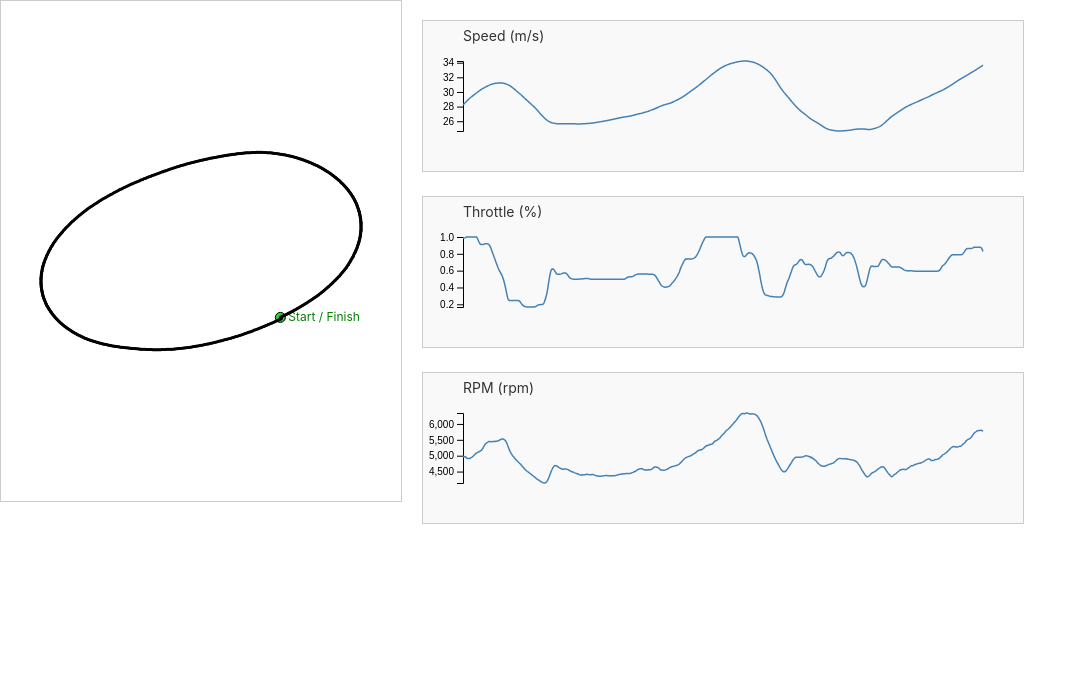
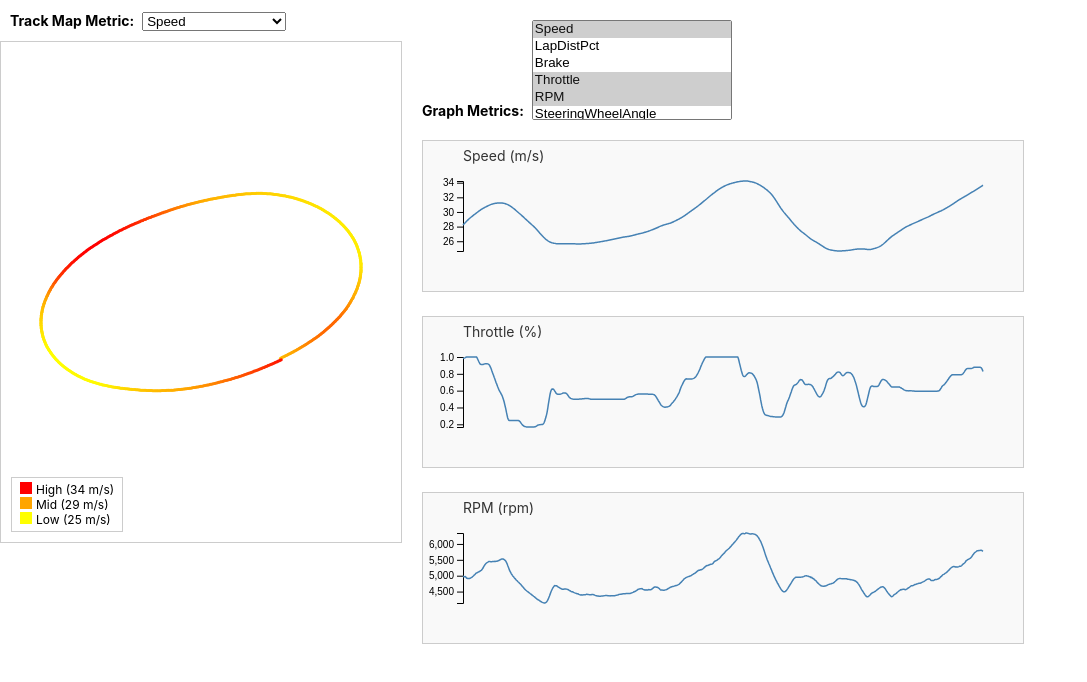
Before and after one commit to ksethi1/motorsport-telemetry, a React (Create React App) app in the folder race-data-viz/: page / in a window 1280 px wide. Shown: the top 682 px of the page, without its empty margins (0-1087 px from the left). Built offline with nearby package versions, Linux system fonts and the light colour scheme.

Commit message:
Large overhaul to track (i.e. heatmap, legend labeling, and selective line chart display)

```diff
--- a/race-data-viz/src/components/TelemetryApp.js
+++ b/race-data-viz/src/components/TelemetryApp.js
@@ -1,18 +1,15 @@
-/*
-Joey - default 2D track with corresponding line graphs that track user's curson on the racetrack
-[tried with .csv file and ran into difficulties, so I transformed it to a .json file; used example data from the original proposal]
-*/
-
 import React, { useEffect, useState, useRef } from 'react';
 import * as d3 from 'd3';
 
+// Main component that loads telemetry data and renders both the track map and graphs
 export default function TelemetryViewer() {
-  // Store the telemetry data and currently hovered point
   const [data, setData] = useState([]);
   const [hoverIndex, setHoverIndex] = useState(null);
+  const [selectedMapMetric, setSelectedMapMetric] = useState('Speed');
+  const [selectedGraphMetrics, setSelectedGraphMetrics] = useState(['Speed', 'Throttle', 'RPM']);
   const containerRef = useRef();
 
-  // Load the full telemetry JSON file when the component mounts
+  // Fetch telemetry data once when component mounts
   useEffect(() => {
     fetch('/data/telemetry_full.json')
       .then(res => res.json())
@@ -21,35 +18,32 @@ export default function TelemetryViewer() {
 
   if (!data.length) return <div>Loading...</div>;
 
-  // SVG canvas dimensions and padding
   const width = 400;
   const height = 500;
   const padding = 40;
 
-  // Compute lat/lon ranges from telemetry
   const lons = data.map(p => p.Lon);
   const lats = data.map(p => p.Lat);
   const lonRange = d3.extent(lons);
   const latRange = d3.extent(lats);
 
-  // Determine scaling factor to fit track in box
+  // Calculate scale and center for projection based on GPS bounds
   const scale = Math.min(
     (width - 2 * padding) / (lonRange[1] - lonRange[0]),
     (height - 2 * padding) / (latRange[1] - latRange[0])
   );
 
-  // Compute the center point of the track
   const lonCenter = (lonRange[0] + lonRange[1]) / 2;
   const latCenter = (latRange[0] + latRange[1]) / 2;
 
-  // Convert lat/lon into X/Y screen coordinates
+  // Project Lon/Lat to SVG x/y coordinates
   const project = (lon, lat) => {
     const x = (lon - lonCenter) * scale + width / 2;
     const y = height / 2 - (lat - latCenter) * scale;
     return [x, y];
   };
 
-  // Find the closest point on the track to the cursor
+  // Find the closest data point to a mouse x/y coordinate
   const findClosestIndex = (x, y) => {
     let minDist = Infinity;
     let closest = null;
@@ -64,12 +58,27 @@ export default function TelemetryViewer() {
     return closest;
   };
 
-  // Choose which telemetry metrics to show as side graphs
-  const metrics = ['Speed', 'Throttle', 'RPM'];
+  // Extract numeric telemetry metrics to show in dropdowns
+  const metrics = Object.keys(data[0]).filter(k => typeof data[0][k] === 'number' && !['Lon', 'Lat'].includes(k));
+
+  // Color scale based on selected map metric
+  const metricExtent = d3.extent(data, d => d[selectedMapMetric]);
+  const colorScale = d3.scaleLinear()
+    .domain([metricExtent[0], (metricExtent[0] + metricExtent[1]) / 2, metricExtent[1]])
+    .range(['yellow', 'orange', 'red']);
 
   return (
     <div style={{ display: 'flex', height: '100vh' }}>
-      {/* Track display */}
+      <div style={{ display: 'flex', flexDirection: 'column' }}>
+        {/* Dropdown to select heatmap metric */}
+        <div style={{ padding: 10 }}>
+          <label style={{ fontSize: 14, fontWeight: 'bold', marginRight: 8 }}>Track Map Metric:</label>
+          <select value={selectedMapMetric} onChange={e => setSelectedMapMetric(e.target.value)}>
+            {metrics.map(m => <option key={m} value={m}>{m}</option>)}
+          </select>
+        </div>
+
+        {/* Track map with heatmap overlay and hover tracking */}
         <div
           ref={containerRef}
           style={{ width: width, height: height, background: 'white', border: '1px solid #ccc', cursor: 'pointer', position: 'relative' }}
@@ -83,37 +92,57 @@ export default function TelemetryViewer() {
           onMouseLeave={() => setHoverIndex(null)}
         >
           <svg width={width} height={height}>
-          {/* Start/Finish marker */}
+            {/* Draw green line from start to finish */}
             {(() => {
-            const [x, y] = project(data[0].Lon, data[0].Lat);
+              const [x1, y1] = project(data[0].Lon, data[0].Lat);
+              const [x2, y2] = project(data[data.length - 1].Lon, data[data.length - 1].Lat);
               return (
-              <g>
-                <circle cx={x} cy={y} r={5} fill="limegreen" stroke="black" strokeWidth={1} />
-                <text x={x + 8} y={y + 4} fontSize={12} fill="green">Start / Finish</text>
-              </g>
+                <line x1={x1} y1={y1} x2={x2} y2={y2} stroke="green" strokeWidth={2} />
               );
             })()}
 
-          {/* Track point circles */}
+            {/* Plot track as color-coded dots */}
             {data.map((p, i) => {
               const [x, y] = project(p.Lon, p.Lat);
               const isActive = i === hoverIndex;
+              const fill = colorScale(p[selectedMapMetric]);
               return (
                 <circle
                   key={i}
                   cx={x}
                   cy={y}
                   r={isActive ? 3 : 1.5}
-                fill={isActive ? 'red' : 'black'}
+                  fill={fill}
+                  stroke={isActive ? 'black' : 'none'}
                 />
               );
             })}
           </svg>
+
+          {/* Heatmap legend for the track map */}
+          <div style={{ position: 'absolute', bottom: 10, left: 10, background: '#fff', padding: '4px 8px', border: '1px solid #ccc', fontSize: 12 }}>
+            <div><span style={{ display: 'inline-block', width: 12, height: 12, background: 'red', marginRight: 4 }}></span>High ({Math.round(metricExtent[1])} {getUnits(selectedMapMetric)})</div>
+            <div><span style={{ display: 'inline-block', width: 12, height: 12, background: 'orange', marginRight: 4 }}></span>Mid ({Math.round((metricExtent[0] + metricExtent[1]) / 2)} {getUnits(selectedMapMetric)})</div>
+            <div><span style={{ display: 'inline-block', width: 12, height: 12, background: 'yellow', marginRight: 4 }}></span>Low ({Math.round(metricExtent[0])} {getUnits(selectedMapMetric)})</div>
+          </div>
+        </div>
       </div>
 
-      {/* Telemetry line graphs */}
+      {/* Graphs for selected metrics */}
       <div style={{ flex: 1, padding: '20px', overflowY: 'scroll' }}>
-        {metrics.map(metric => (
+        <div style={{ marginBottom: 20 }}>
+          <label style={{ fontSize: 14, fontWeight: 'bold', marginRight: 8 }}>Graph Metrics:</label>
+          <select
+            multiple
+            value={selectedGraphMetrics}
+            onChange={e => setSelectedGraphMetrics(Array.from(e.target.selectedOptions, o => o.value))}
+            style={{ minWidth: 200, height: 100 }}
+          >
+            {metrics.map(m => <option key={m} value={m}>{m}</option>)}
+          </select>
+        </div>
+
+        {selectedGraphMetrics.map(metric => (
           <MetricGraph
             key={metric}
             data={data}
@@ -126,7 +155,12 @@ export default function TelemetryViewer() {
   );
 }
 
-// Render one telemetry graph (Speed, Throttle, RPM)
+/**
+ * Render a time-series line graph for the given metric
+ * @param {Array} data - telemetry data array
+ * @param {string} metric - metric to plot
+ * @param {number|null} hoverIndex - current hover index
+ */
 function MetricGraph({ data, metric, hoverIndex }) {
   const width = 600;
   const height = 150;
@@ -145,7 +179,7 @@ function MetricGraph({ data, metric, hoverIndex }) {
     .x((d, i) => x(i))
     .y(d => y(d[metric]));
 
-  // Draw Y-axis ticks using d3
+  // Draw y-axis ticks on metric change
   useEffect(() => {
     if (yAxisRef.current) {
       const yAxis = d3.axisLeft(y).ticks(4);
@@ -155,18 +189,13 @@ function MetricGraph({ data, metric, hoverIndex }) {
 
   return (
     <svg width={width} height={height} style={{ marginBottom: '20px', background: '#f9f9f9', border: '1px solid #ccc' }}>
-      {/* Y-axis ticks */}
       <g ref={yAxisRef} transform={`translate(${padding},0)`} />
-
-      {/* Graph line */}
       <path
         d={line(data)}
         fill="none"
         stroke="steelblue"
         strokeWidth={1.5}
       />
-
-      {/* Hover point marker */}
       {hoverIndex !== null && (
         <circle
           cx={x(hoverIndex)}
@@ -175,14 +204,16 @@ function MetricGraph({ data, metric, hoverIndex }) {
           fill="red"
         />
       )}
-
-      {/* Title with units */}
       <text x={padding} y={20} fontSize={14} fill="#333">{metric} ({getUnits(metric)})</text>
     </svg>
   );
 }
 
-// Helper to show units for each telemetry metric
+/**
+ * Return units for a given telemetry metric
+ * @param {string} metric - metric name
+ * @returns {string} units of the metric
+ */
 function getUnits(metric) {
   switch (metric) {
     case 'Speed': return 'm/s';
```
Lines whose indentation alone changed are shown as unchanged.
